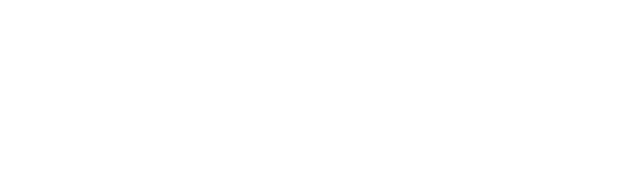
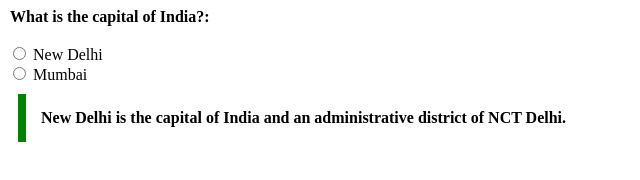
Before and after one commit to acciojob/trivia-Vinuthnasadu, a website: page main.html in a window 1280 px wide. Shown: the whole page, without its empty margins (0-640 px from the left). Drawn offline with Linux system fonts and the light colour scheme.

Commit message:
Complleted the code

```diff
--- a/main.html
+++ b/main.html
@@ -4,10 +4,30 @@
 
 <head>
 	<link rel="stylesheet" href="styles.css">
+	<style>
+		blockquote{
+		 max-width: 600px;
+		 margin: 10px;
+		 padding: 15px;
+		  border-left: 8px solid green;
+		  background-color: #f8fffe"";
+		  font-weight: bold;
+		}
+	</style>
 </head>
 
 <body>
 	<!-- the entire body must be written by student -->
+	<b>
+        <legend>What is the capital of India?:</legend><br>
+        </b>
+         <input type="radio" id="New Delhi" name="Capital" value="New Delhi">
+         <label for="Capital">New Delhi</label><br>
+         <input type="radio" id="Mumbai" name="Capital" value="Mumbai">
+         <label for="Capital">Mumbai</label><br>
+        <blockquote cite="https://en.wikipedia.org/wiki/New_Delhi">
+            New Delhi is the capital of India and an administrative district of NCT Delhi.
+        </blockquote>
     <script type="text/javascript" src="./script.js">
 </script>
 
```
